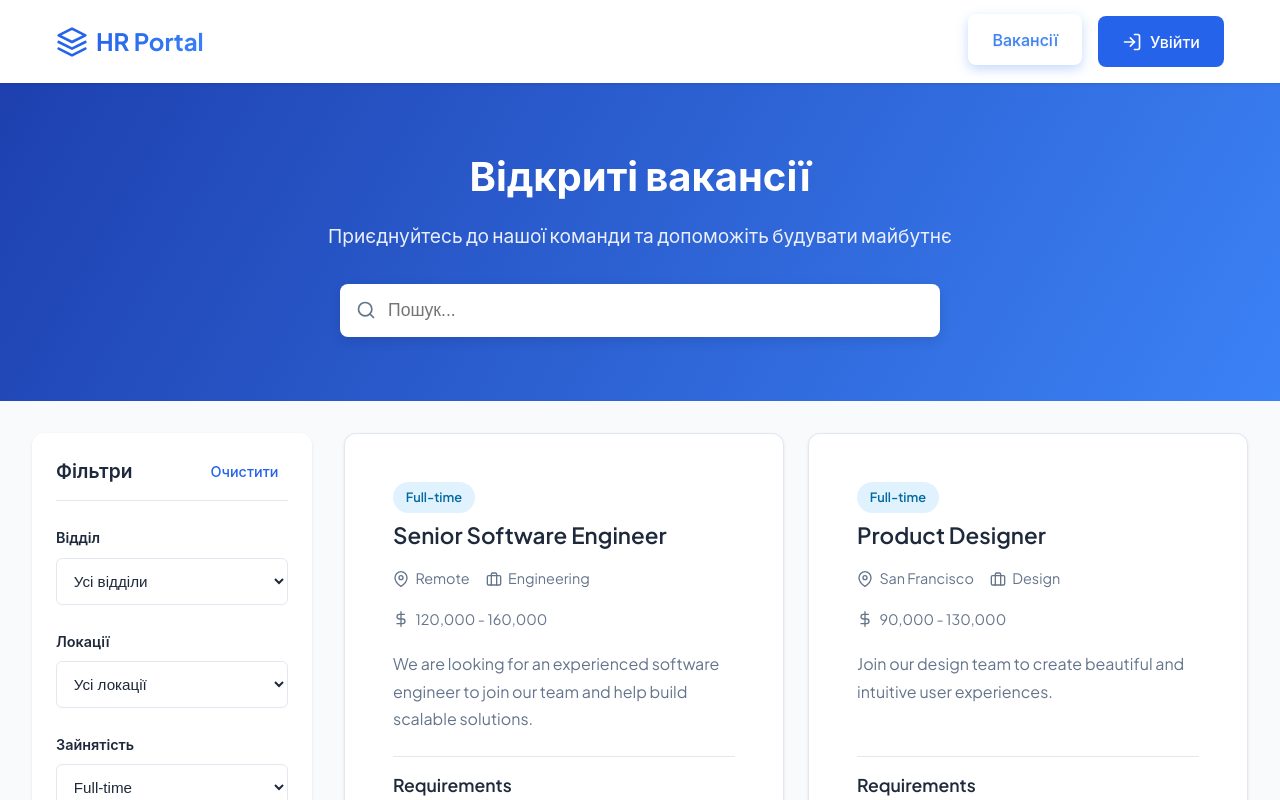
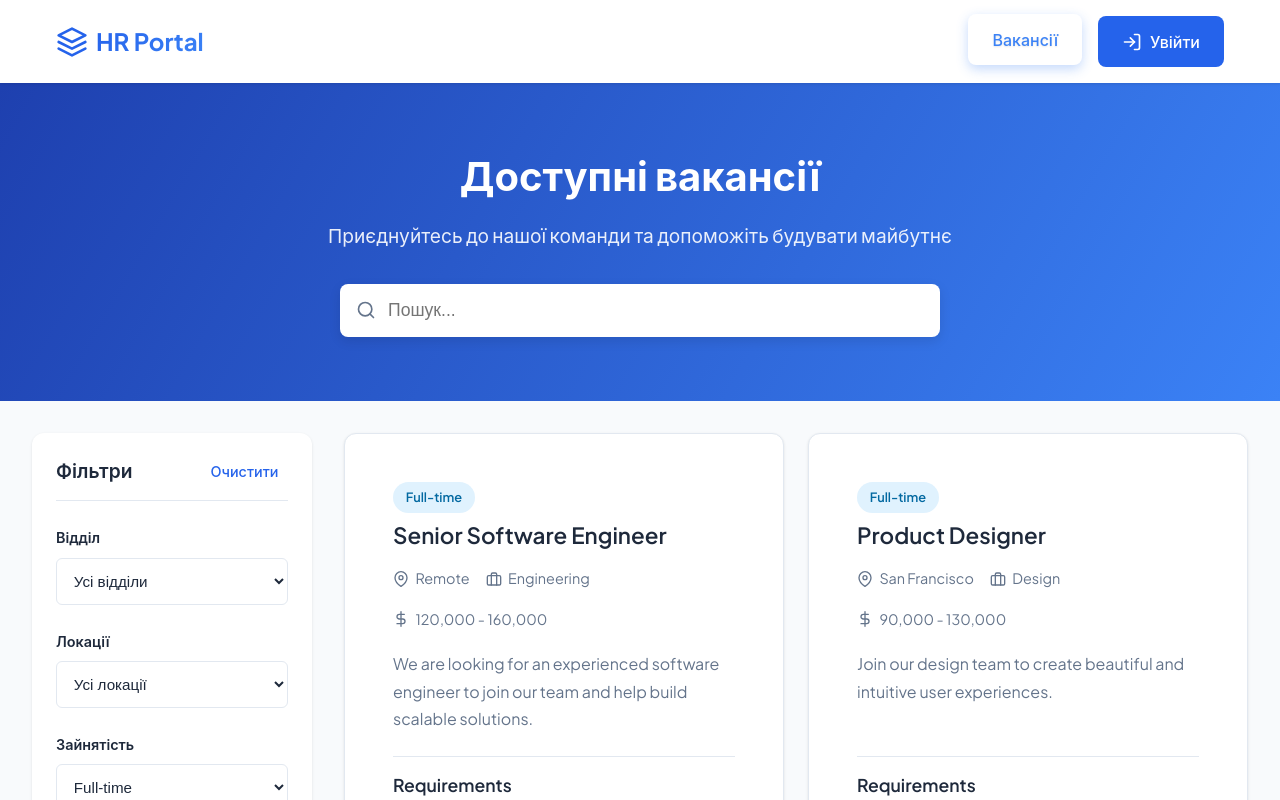
Before and after one commit to MadeR228/KURSOVA-BUILD, a React app: page /jobs in a window 1280 px wide. Shown: the top 800 px of the page. Built offline with nearby package versions, Linux system fonts and the light colour scheme; the HTML template or start-up script is replaced by a standard one.

Commit message:
gallery(tipo)

```diff
--- a/src/components/pages/JobListings.jsx
+++ b/src/components/pages/JobListings.jsx
@@ -51,7 +51,7 @@ const JobListings = () => {
     <div className="job-listings">
       <div className="jobs-hero">
         <div className="jobs-hero-content">
-          <h1>Відкриті вакансії</h1>
+          <h1>Доступні вакансії</h1>
           <p>Приєднуйтесь до нашої команди та допоможіть будувати майбутнє</p>
           <div className="search-bar">
             <svg className="search-icon" xmlns="http://www.w3.org/2000/svg" viewBox="0 0 24 24" fill="none" stroke="currentColor" strokeWidth="2" strokeLinecap="round" strokeLinejoin="round">
```
